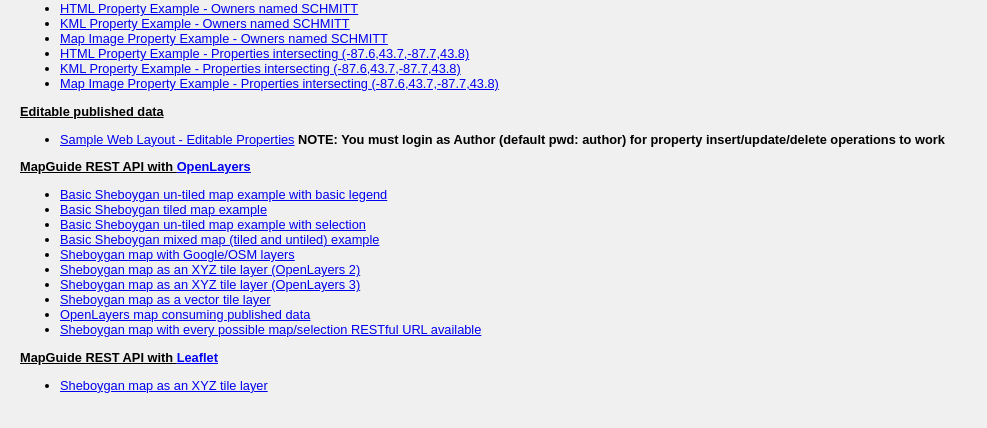
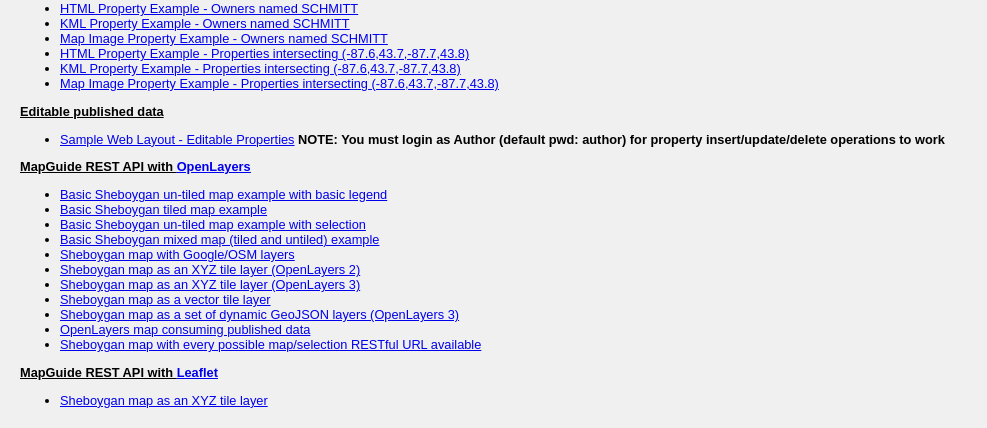
Before and after one commit to jumpinjackie/mapguide-rest, a PHP site: page /mapguide/sampleapps/index.php in a window 1280 px wide. Shown: the part 372-800 px from the top of the page, without its empty margins (0-987 px from the left). Run offline with PHP 8.4, Linux system fonts and the light colour scheme.

Commit message:
Add link to ol3 dynamic GeoJSON example to landing page

```diff
--- a/sampleapps/index.php
+++ b/sampleapps/index.php
@@ -84,6 +84,7 @@ $hasOL2Samples = true;
                 <li><a href="xyz/index.html">Sheboygan map as an XYZ tile layer (OpenLayers 2)</a></li>
                 <li><a href="ol3_xyz/index.html">Sheboygan map as an XYZ tile layer (OpenLayers 3)</a></li>
                 <li><a href="vector/index.html">Sheboygan map as a vector tile layer</a></li>
+                <li><a href="ol3_geojson/index.html">Sheboygan map as a set of dynamic GeoJSON layers (OpenLayers 3)</a></li>
                 <li><a href="restsources/index.html">OpenLayers map consuming published data</a></li>
                 <li><a href="kitchensink/index.html">Sheboygan map with every possible map/selection RESTful URL available</a></li>
             </ul>
```
